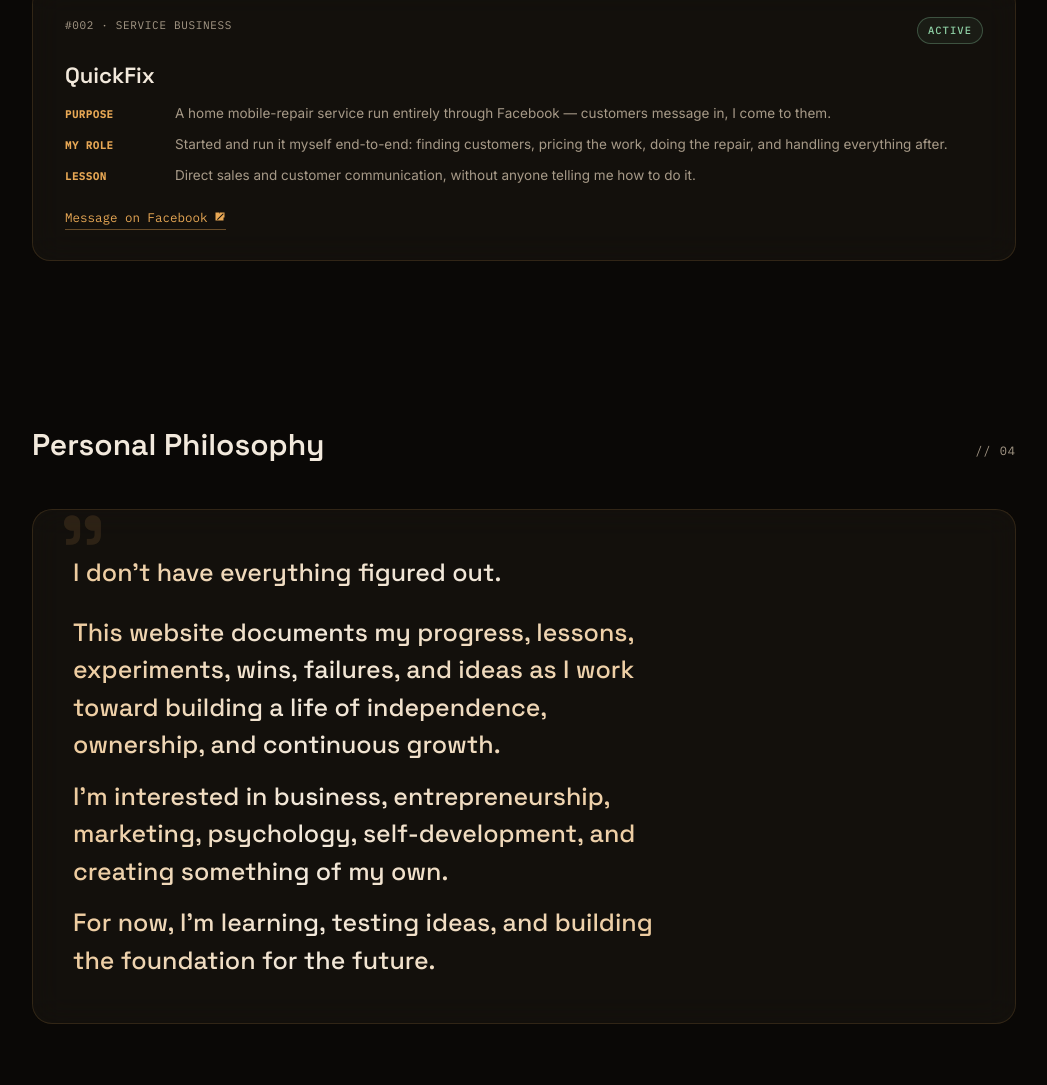
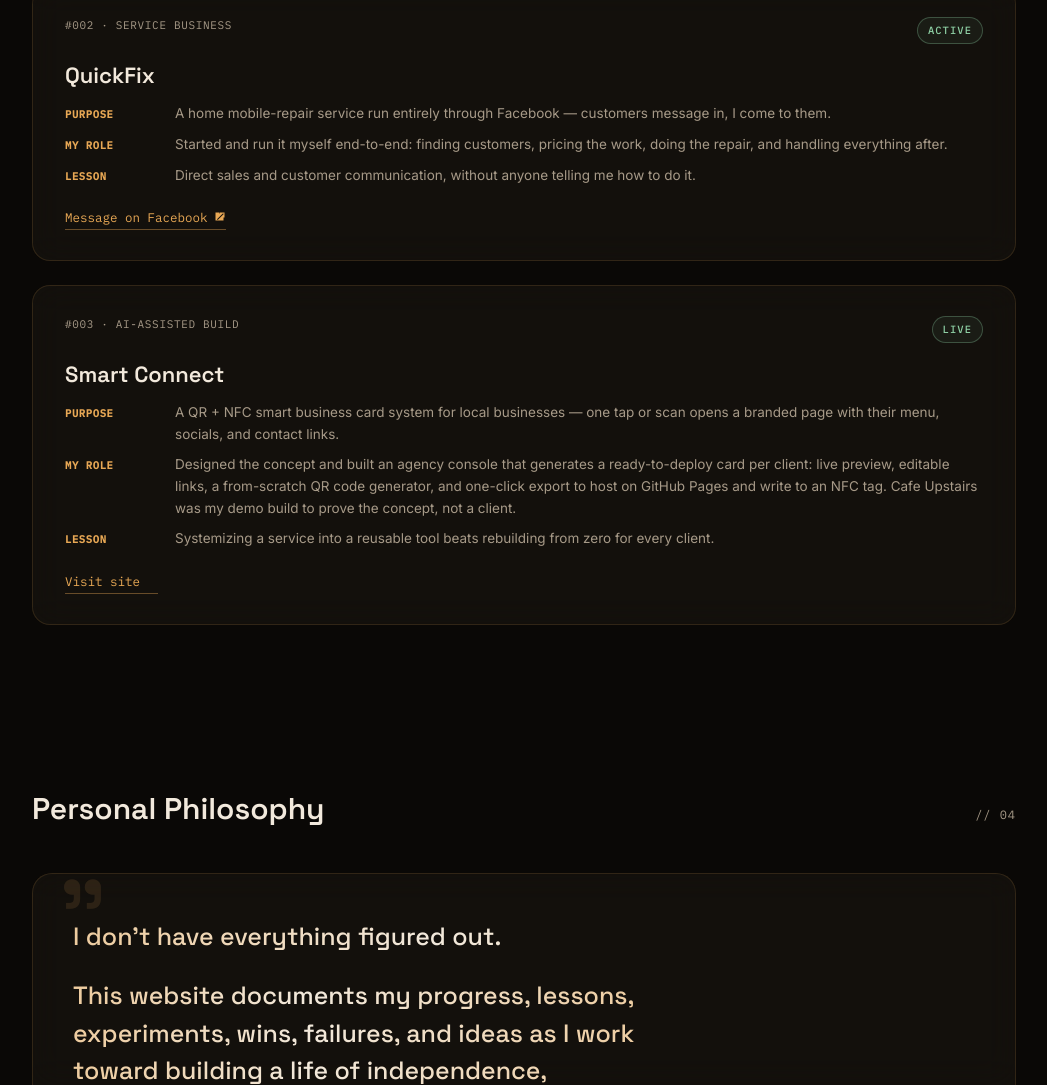
Before and after one commit to SakchamBasnet/SakchamBasnet.github.io, a plain HTML site: page index.html in a window 1280 px wide. Shown: the part 2284-3369 px from the top of the page, without its empty margins (116-1163 px from the left). Drawn offline with Linux system fonts and the light colour scheme.

Commit message:
Add 'Smart Connect' card to index.html
Added a new card for 'Smart Connect' with details about its purpose, role, and lessons learned.

```diff
--- a/index.html
+++ b/index.html
@@ -477,6 +477,23 @@
         </a>
       </div>
 
+      <div class="card reveal">
+  <div class="card-top">
+    <span class="card-meta">#003 · AI-ASSISTED BUILD</span>
+    <span class="stamp">LIVE</span>
+  </div>
+  <h3>Smart Connect</h3>
+  <div class="card-detail-list">
+    <div class="card-detail"><b>PURPOSE</b> A QR + NFC smart business card system for local businesses — one tap or scan opens a branded page with their menu, socials, and contact links.</div>
+    <div class="card-detail"><b>MY ROLE</b> Designed the concept and built an agency console that generates a ready-to-deploy card per client: live preview, editable links, a from-scratch QR code generator, and one-click export to host on GitHub Pages and write to an NFC tag. Cafe Upstairs was my demo build to prove the concept, not a client.</div>
+    <div class="card-detail"><b>LESSON</b> Systemizing a service into a reusable tool beats rebuilding from zero for every client.</div>
+  </div>
+  <a class="card-link" href="https://sakchambasnet.github.io/Smart-Card-NFC-QR-/">
+    Visit site
+    <svg viewBox="0 0 24 24"><path d="M7 17L17 7M17 7H9M17 7V15"/></svg>
+  </a>
+</div>
+
     </div>
   </div>
 </section>
```
